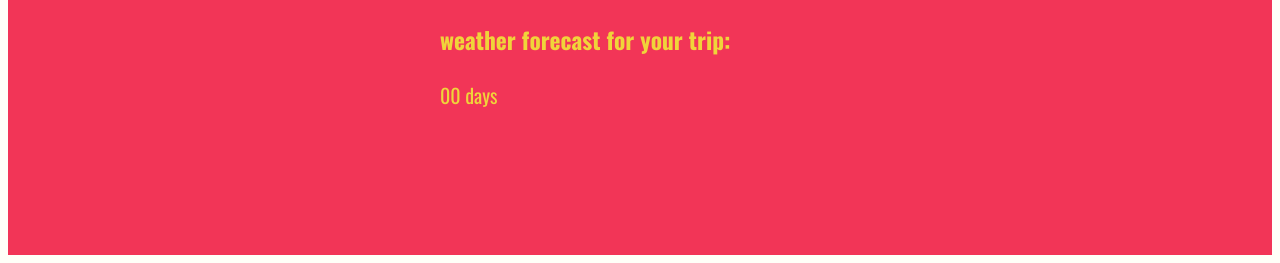
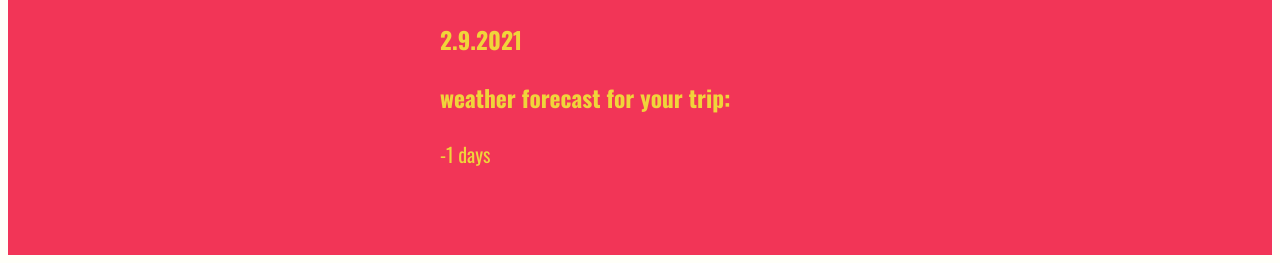
Before and after one commit to Loromi/travel-app, a website built with webpack: page src/client/views/index.html in a window 1280 px wide. Both pictures are taken after typing "Sample" into the empty fields and a click on the button "Add Trip". Shown: the part 553-816 px from the top of the page. Built offline with nearby package versions, Linux system fonts and the light colour scheme; no server answers; a web font is replaced by a local one.

Commit message:
feat: update ui with detination and start date

```diff
--- a/src/client/js/app.js
+++ b/src/client/js/app.js
@@ -44,7 +44,7 @@ const handleSubmit = async (e) => {
     daysLeft: daysLeft,
   };
   getWeather("http://localhost:3000/data", data).then(() => {
-    updateUI(daysLeft);
+    updateUI(daysLeft, destination, startDate);
   });
 };
 
--- a/src/client/js/updateUI.js
+++ b/src/client/js/updateUI.js
@@ -1,17 +1,22 @@
 // update with UI with new entry
-const updateUI = async (daysLeft) => {
+const updateUI = async (daysLeft, destination, startDate) => {
   // let daysLeft = "161";
   const request = await fetch("http://localhost:3000/data");
   try {
-    // const allData = await request.json();
-    // document.querySelector("#date").innerHTML = `Date: ${allData.newDate}`;
-    // document.querySelector("#temp").innerHTML = `Weather: ${allData.weather}°C`;
-    // document.querySelector(
-    //   "#content"
-    // ).innerHTML = `Journal entry: ${allData.userFeel}`;
     document.querySelector("#picture").innerHTML = ``;
-    document.querySelector("#destination").innerHTML = ``;
-    document.querySelector("#tripdate").innerHTML = ``;
+    document.querySelector(
+      "#destination"
+    ).innerHTML = `<span>${destination}</span>`;
+
+    let ts = startDate;
+    let date = new Date(ts);
+    let dd = date.getDate();
+    let mm = date.getMonth() + 1;
+    let yy = date.getFullYear();
+    console.log(date, dd, mm, yy);
+    document.querySelector(
+      "#tripdate"
+    ).innerHTML = `<span>${dd}.${mm}.${yy}</span>`;
     document.querySelector("#sunrise").innerHTML = ``;
     document.querySelector("#sunset").innerHTML = ``;
     document.querySelector("#temp").innerHTML = ``;
--- a/src/client/views/index.html
+++ b/src/client/views/index.html
@@ -42,6 +42,7 @@
           <div id="weatherHolder">
             <div class="weather" id="sunrise"></div>
             <div class="weather" id="sunset"></div>
+            <div class="weather" id="temp"></div>
             <div class="weather" id="summary"></div>
           </div>
         </div>
```
